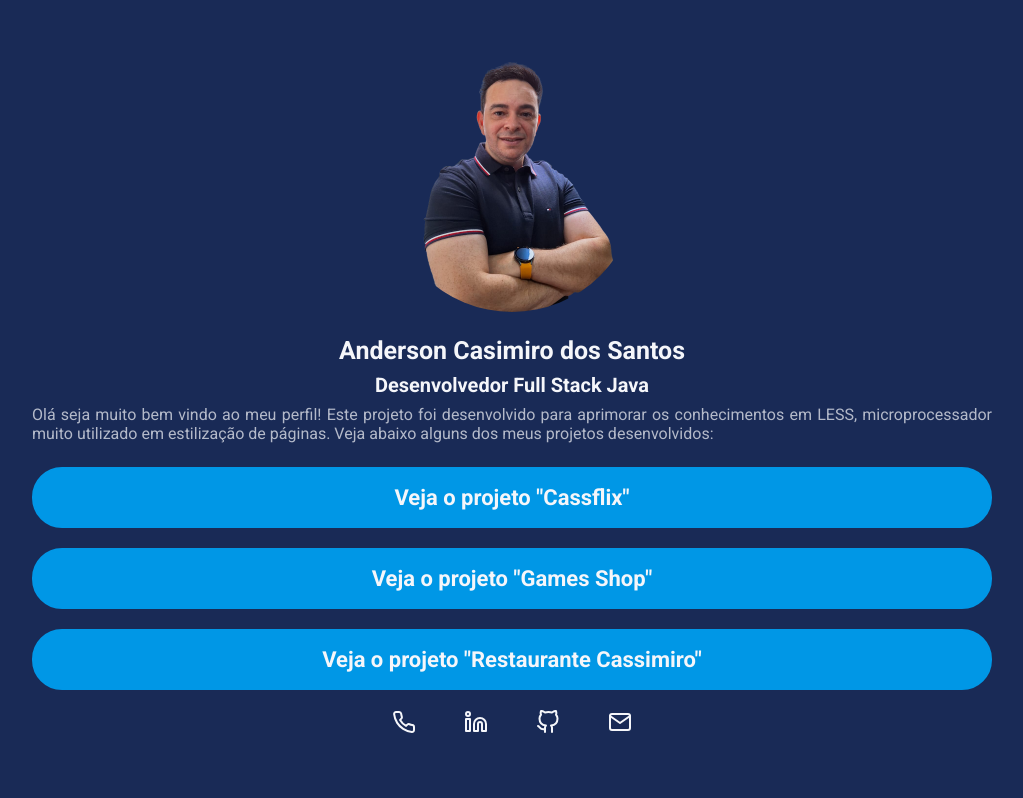
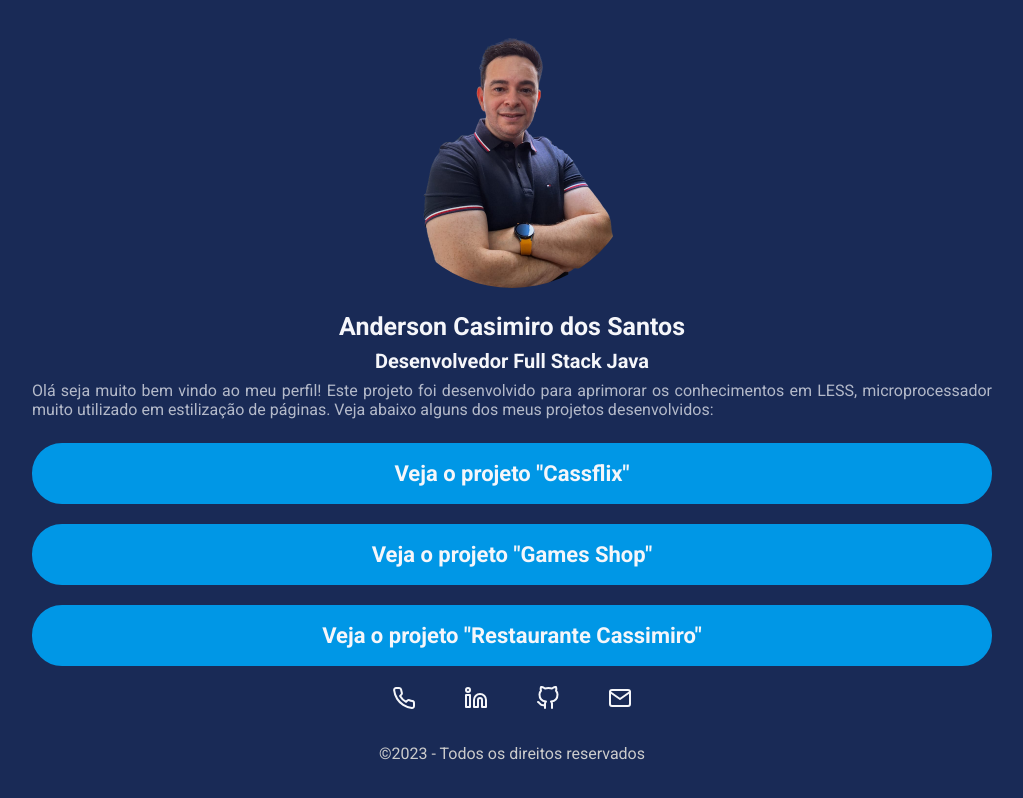
Before and after one commit to cassgkn/perfil-anderson-casimiro, a website: page index.html in a window 1280 px wide. Shown: the whole page, without its empty margins (128-1151 px from the left). Drawn offline with Linux system fonts and the light colour scheme.

Commit message:
adicionado rodapé

```diff
--- a/index.html
+++ b/index.html
@@ -66,6 +66,9 @@
                 </li>
             </ul>
         </nav>
+        <footer class="rodape">
+            <p>&copy;2023 - Todos os direitos reservados</p>
+        </footer>
     </div>
 </body>
 </html>
--- a/src/styles/main.less
+++ b/src/styles/main.less
@@ -174,3 +174,9 @@ header {
         }
     }
 }
+
+.rodape {
+    margin: 30px 0 0 0;
+    text-align: center;
+    color: #colors[footer];
+}
--- a/src/styles/mapas.less
+++ b/src/styles/mapas.less
@@ -2,4 +2,5 @@
     background-color: #192a56;
     buttomColor: #0097e6;
     textColor:  #f5f6fa;
+    footer: #ccc;
 }
```
Also changed, not shown: build/styles/main.css.
